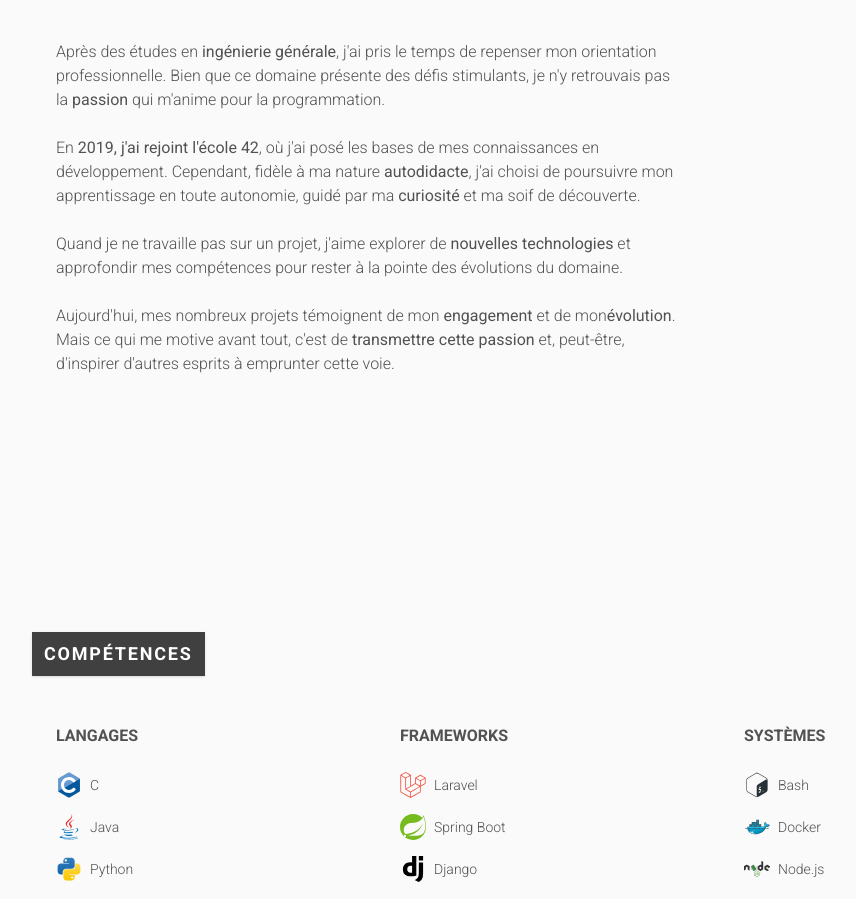
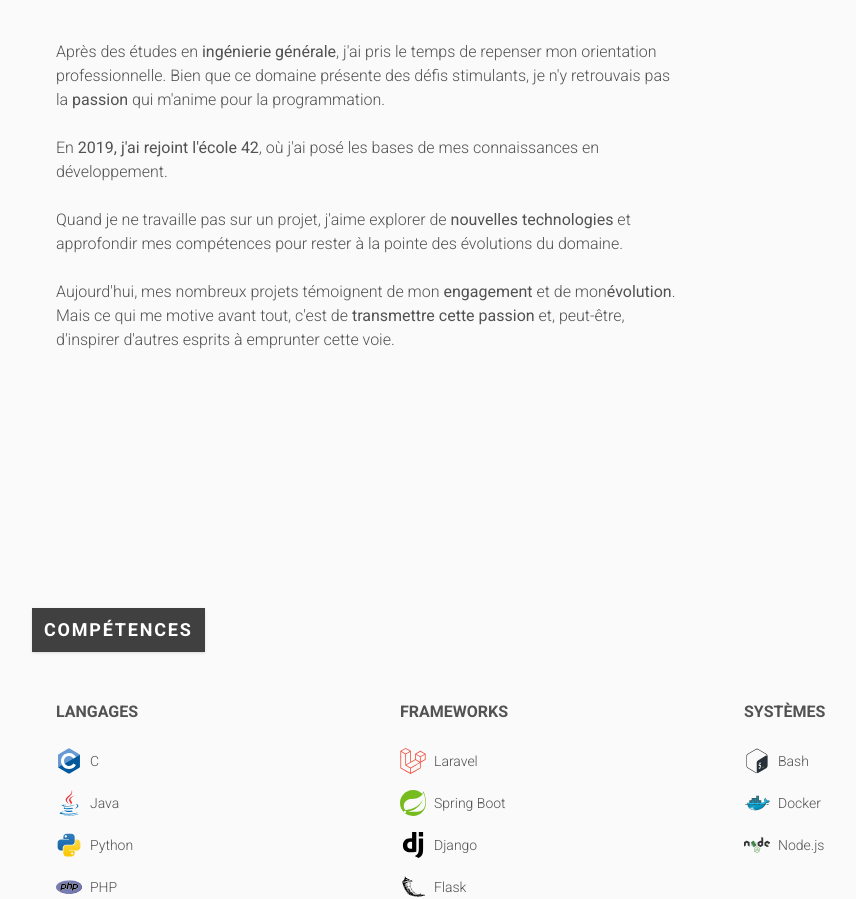
Before and after one commit to dev-carbon/dev-carbon.github.io, a React (Vite) app: page / in a window 1280 px wide. Shown: the part 840-1739 px from the top of the page, without its empty margins (72-928 px from the left). Built offline with nearby package versions, Linux system fonts and the light colour scheme.

Commit message:
updating...

```diff
--- a/src/components/Background.jsx
+++ b/src/components/Background.jsx
@@ -12,10 +12,7 @@ const Background = () => {
 
         <p>
           En <strong>2019, j'ai rejoint l'école 42</strong>, où j'ai posé les
-          bases de mes connaissances en développement. Cependant, fidèle à ma
-          nature <strong>autodidacte</strong>, j'ai choisi de poursuivre mon
-          apprentissage en toute autonomie, guidé par ma{" "}
-          <strong>curiosité</strong> et ma soif de découverte.
+          bases de mes connaissances en développement.
         </p>
 
         <p>
```
